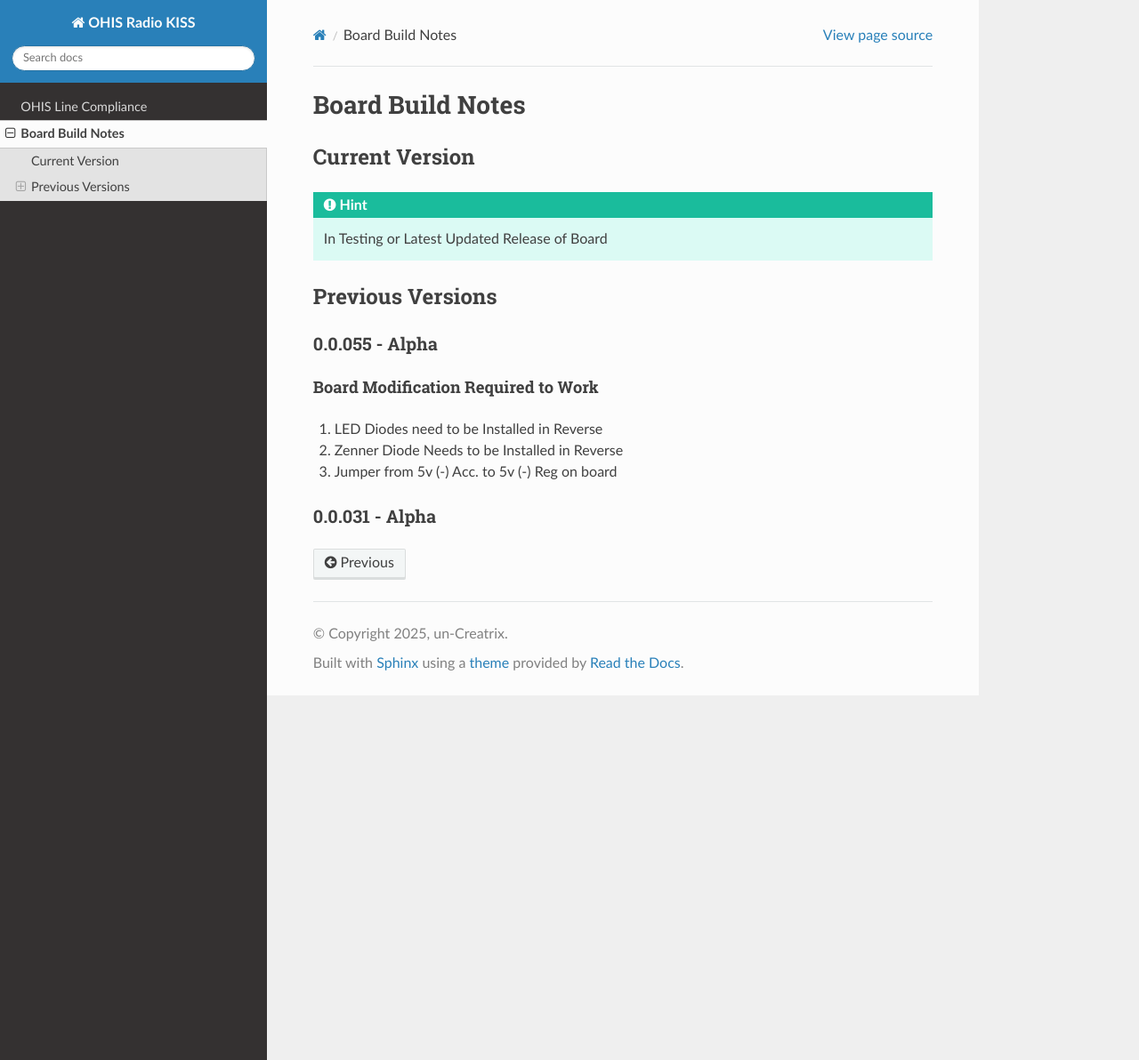
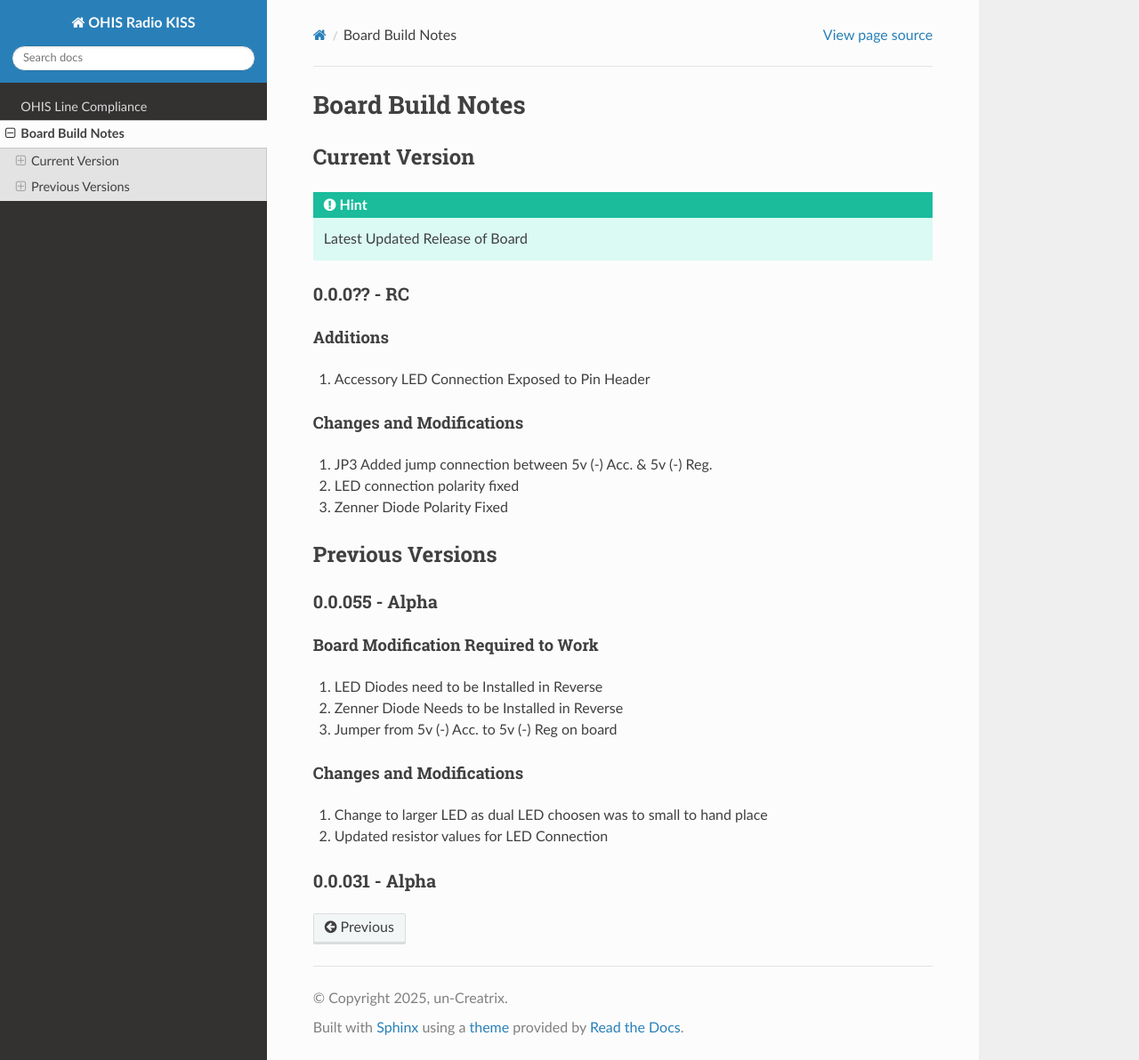
Before and after one commit to un-creatrix/OHIS-Radio_KISS, a Sphinx documentation site: the page built from docs/source/designs.rst, in a window 1280 px wide and 1192 px high. Shown: the whole window at 89% size. Built offline with Sphinx 7.4.7 and the Read the Docs theme 3.1.0, drawn with Linux system fonts in a browser that asks for light colours; pages that are not in the unit, such as notebooks, are missing from menus.

Commit message:
Update designs.rst

```diff
--- a/docs/source/designs.rst
+++ b/docs/source/designs.rst
@@ -5,8 +5,20 @@ Board Build Notes
 ***************
 Current Version
 ***************
-.. hint:: In Testing or Latest Updated Release of Board
+.. hint:: Latest Updated Release of Board
 
+0.0.0?? - RC
+============
+
+Additions
+---------
+#. Accessory LED Connection Exposed to Pin Header
+
+Changes and Modifications
+-------------------------
+#. JP3 Added jump connection between 5v (-) Acc. & 5v (-) Reg.
+#. LED connection polarity fixed
+#. Zenner Diode Polarity Fixed
 
 *****************
 Previous Versions
@@ -21,5 +33,10 @@ Board Modification Required to Work
 #. Zenner Diode Needs to be Installed in Reverse
 #. Jumper from 5v (-) Acc. to 5v (-) Reg on board
 
+Changes and Modifications
+-------------------------
+#. Change to larger LED as dual LED choosen was to small to hand place
+#. Updated resistor values for LED Connection
+
 0.0.031 - Alpha
 ===============
```
